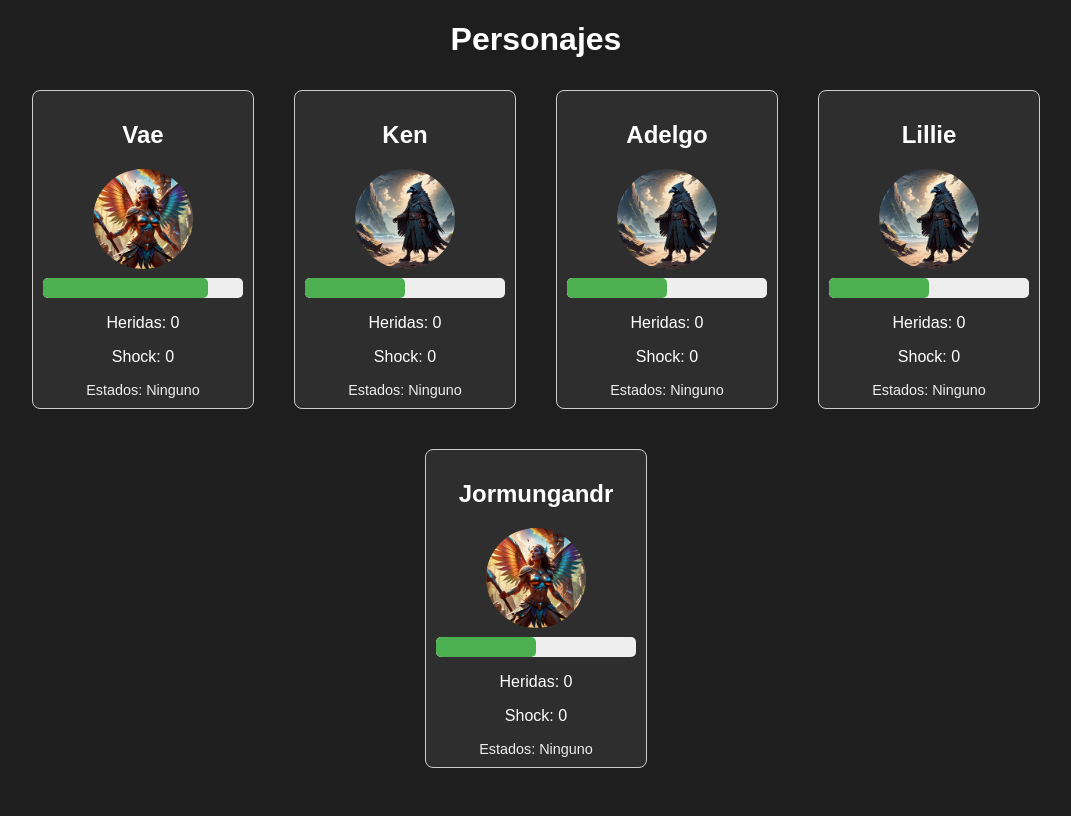
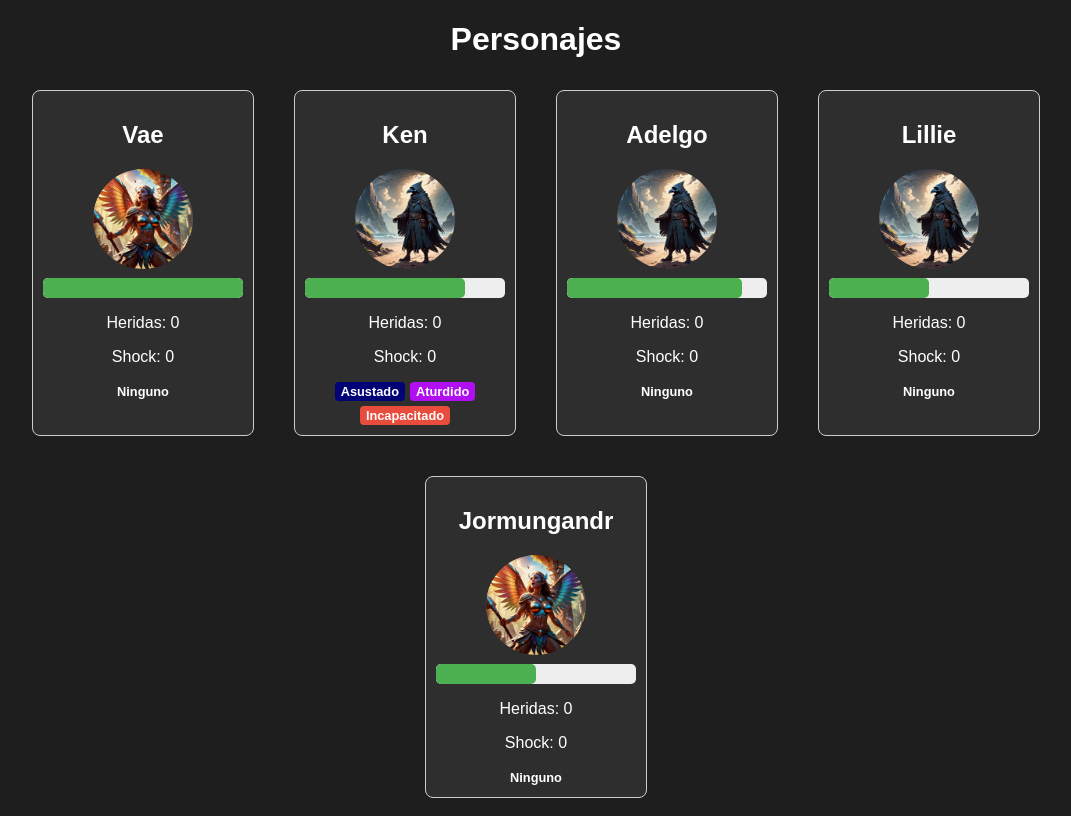
Before and after one commit to corona314/dnd_dashboard, a Flask app: page /dashboard in a window 1280 px wide. Shown: the whole page, without its empty margins (104-1175 px from the left). Before the commit the page ends 768 px from the top, so only its background shows below. Run offline with Flask 3, Linux system fonts and the light colour scheme.

Commit message:
Aplicados colores visuales a los estados

```diff
--- a/app.py
+++ b/app.py
@@ -181,7 +181,6 @@ def run_tkinter():
                 guardar_personajes(personajes)
                 actualizar_valores(personajes.index(p))
                 break
-
     ttk.Button(root, text="Quitar estado", command=quitar_estado).grid(row=103, column=0, columnspan=2)
 
     # Crear los frames de cada personaje
--- a/personajes.json
+++ b/personajes.json
@@ -1,7 +1,7 @@
 [
     {
         "nombre": "Vae",
-        "vida_actual": 33,
+        "vida_actual": 40,
         "vida_max": 40,
         "heridas": 0,
         "shock": 0,
@@ -10,16 +10,20 @@
     },
     {
         "nombre": "Ken",
-        "vida_actual": 20,
+        "vida_actual": 32,
         "vida_max": 40,
         "heridas": 0,
         "shock": 0,
         "imagen": "ken.png",
-        "estados": []
+        "estados": [
+            "Asustado",
+            "Aturdido",
+            "Incapacitado"
+        ]
     },
     {
         "nombre": "Adelgo",
-        "vida_actual": 20,
+        "vida_actual": 35,
         "vida_max": 40,
         "heridas": 0,
         "shock": 0,
--- a/templates/dashboard.html
+++ b/templates/dashboard.html
@@ -36,10 +36,36 @@
 
 .estados {
     margin-top: 5px;
-    font-size: 0.9em;
-    color: #eee;
-    text-align: left;
+    display: flex;
+    flex-wrap: wrap;
+    gap: 5px;
+    justify-content: center;
 }
+
+/* Badges de estados */
+.estado {
+    padding: 2px 6px;
+    border-radius: 4px;
+    font-size: 0.8em;
+    font-weight: bold;
+    color: white;
+}
+
+.estado.Agarrado { background-color: #423404; }
+.estado.Apresado { background-color: #b6e702; }
+.estado.Asustado { background-color: #000275; }
+.estado.Aturdido { background-color: #b10ff1; }
+.estado.Cansancio { background-color: #95a5a6; }
+.estado.Cegado { background-color: #7c7c7c; }
+.estado.Derribado { background-color: #d35400; }
+.estado.Ensordecido { background-color: #16a085; }
+.estado.Envenenado { background-color: #00f314; }
+.estado.Hechizado { background-color: #e092ff; }
+.estado.Incapacitado { background-color: #e74c3c; }
+.estado.Inconsciente { background-color: #2c3e50; }
+.estado.Invisible { background-color: #7f8c8d; }
+.estado.Paralizado { background-color: #53ebac; }
+.estado.Petrificado { background-color: #5e2500; }
 </style>
 </head>
 <body>
@@ -54,9 +80,11 @@
         <p>Shock: {{ p.shock }}</p>
         <div class="estados">
             {% if p.estados %}
-                Estados: {{ p.estados | join(', ') }}
+                {% for est in p.estados %}
+                    <span class="estado {{ est }}">{{ est }}</span>
+                {% endfor %}
             {% else %}
-                Estados: Ninguno
+                <span class="estado">Ninguno</span>
             {% endif %}
         </div>
     </div>
@@ -70,6 +98,9 @@ async function actualizarDashboard(){
     const cont = document.getElementById('personajes-dashboard');
     cont.innerHTML = '';
     data.personajes.forEach(p => {
+        const estadosHTML = p.estados && p.estados.length
+            ? p.estados.map(e => `<span class="estado ${e}">${e}</span>`).join(' ')
+            : `<span class="estado">Ninguno</span>`;
         cont.innerHTML += `
         <div class="personaje">
             <h2>${p.nombre}</h2>
@@ -78,7 +109,7 @@ async function actualizarDashboard(){
             <p>Heridas: ${p.heridas}</p>
             <p>Shock: ${p.shock}</p>
             <div class="estados">
-                Estados: ${p.estados && p.estados.length ? p.estados.join(', ') : 'Ninguno'}
+                ${estadosHTML}
             </div>
         </div>`;
     });
```
